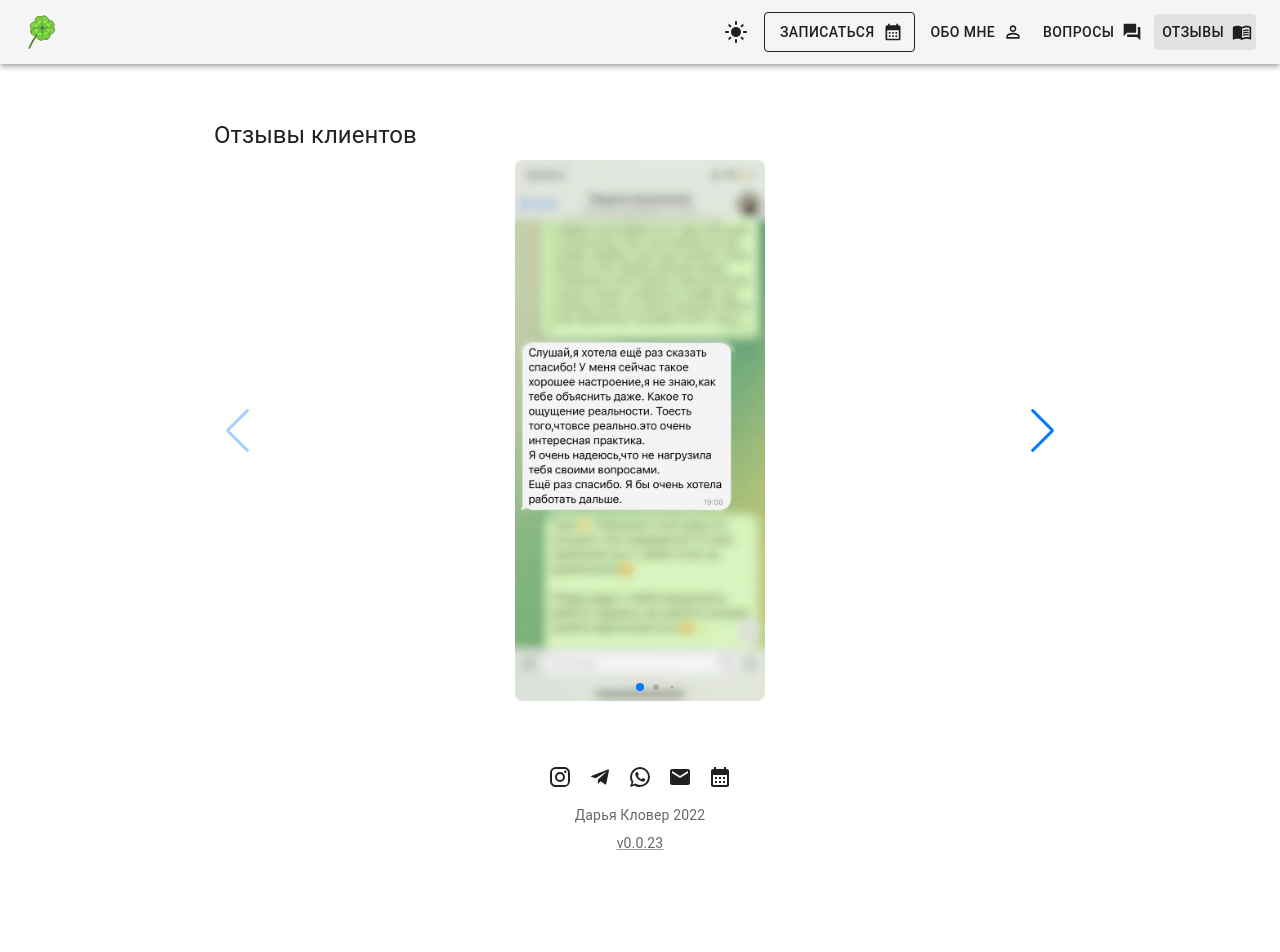
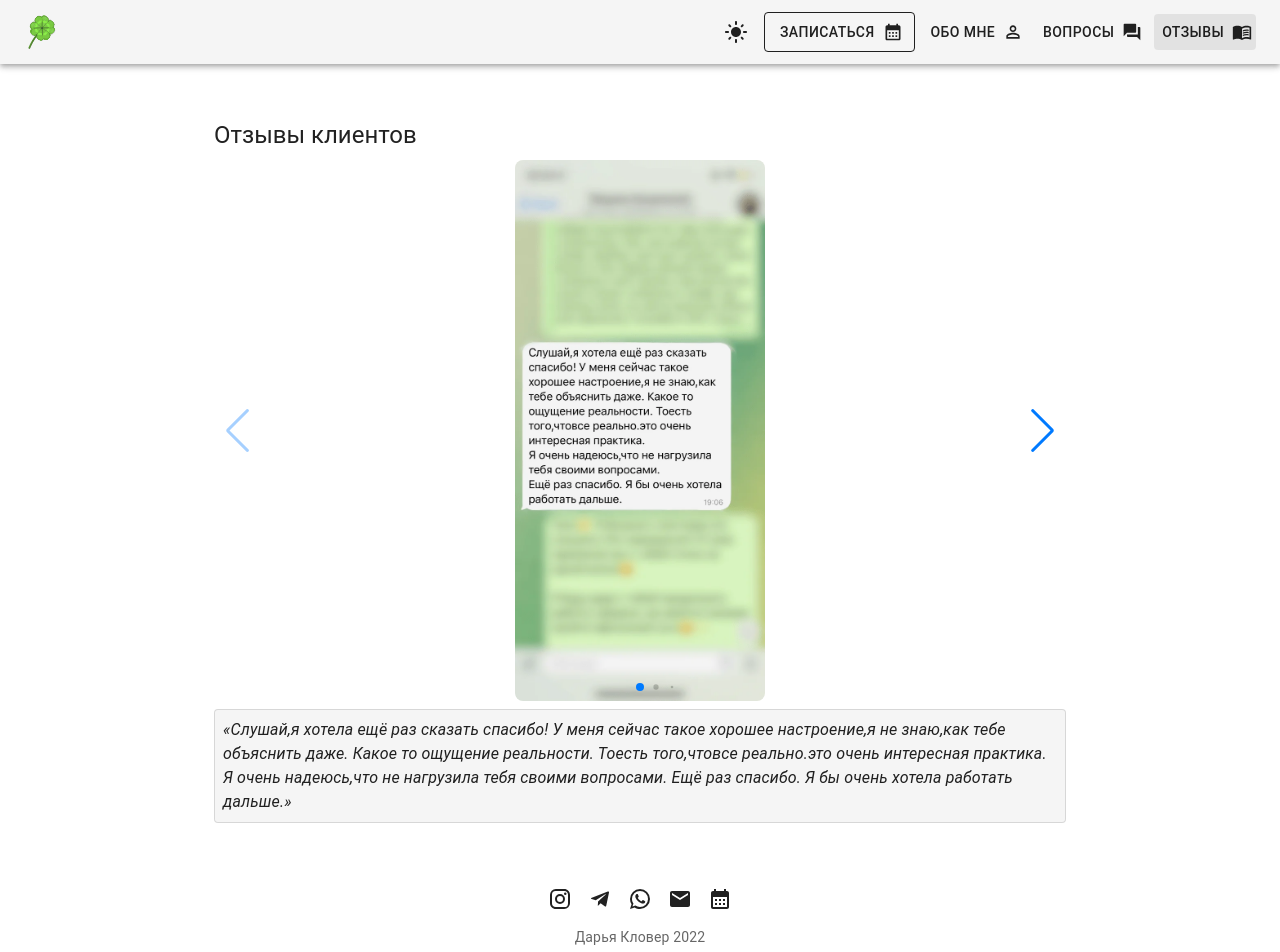
Before and after one commit to SiarheiBobryk/dariaklover, a React (Create React App) app: page /references in a window 1280 px wide. Shown: the top 952 px of the page. Before the commit the page ends 861 px from the top, so only its background shows below. Built offline with nearby package versions, Linux system fonts and the light colour scheme; a web font is replaced by a local one.

Commit message:
Improve a11y for references (#304)

```diff
--- a/src/components/References/References.tsx
+++ b/src/components/References/References.tsx
@@ -1,11 +1,13 @@
 import * as React from 'react';
 
-import { styled } from '@mui/material/styles';
+import { styled, Theme } from '@mui/material/styles';
 import SkeletonMui from '@mui/material/Skeleton';
 
 import { Swiper, SwiperSlide } from 'swiper/react';
 import { Lazy, Pagination, Navigation, A11y } from 'swiper';
 
+import Paper from '@mui/material/Paper';
+import Typography from '@mui/material/Typography';
 import Heading from '../Heading';
 
 import 'swiper/css';
@@ -21,6 +23,7 @@ export interface ReferenceData {
   srcSet: string;
   alt: string;
   title: string;
+  description: string;
 }
 
 export const references: ReferenceData[] = [
@@ -29,54 +32,71 @@ export const references: ReferenceData[] = [
     srcSet: `${PUBLIC_PATH}001/reference_001_z4hzxz_c_scale,w_612.webp 612w`,
     alt: 'Отзыв 1',
     title: 'Помогаю найти мотивацию',
+    // eslint-disable-next-line max-len
+    description: `Слушай,я хотела ещё раз сказать спасибо! У меня сейчас такое хорошее настроение,я не знаю,как тебе объяснить даже. Какое то ощущение реальности. Тоесть того,чтовсе реально.это очень интересная практика. Я очень надеюсь,что не нагрузила тебя своими вопросами. Ещё раз спасибо. Я бы очень хотела работать дальше.`,
   },
   {
     src: `${PUBLIC_PATH}002/reference_002_acntl2_c_scale,w_599.jpg`,
     srcSet: `${PUBLIC_PATH}002/reference_002_acntl2_c_scale,w_599.webp 599w,`,
     alt: 'Отзыв 2',
     title: 'Помогаю включить желаемое состояние',
+    // eslint-disable-next-line max-len
+    description: `Даша, спасибо тебе за коуч-сессию! Это было полезно для меня. Ты помогла мне вспомнить это базовое состояние спокойствия, неспешности, которого часто не хватает в жизни. Теперь я вовремя останавливаю режим «белка в колесе» и выделяю время на себя и свои дела. Мне понравилось задание, где нужно написать 20 дел, которые будут поддерживать меня в желаемом состоянии, свежести, спокойствия, радости. Это как база для других свершений в моей жизни). Еще отметила, что ты располагаешь к себе, это 100%!`,
   },
   {
     src: `${PUBLIC_PATH}003/reference_003_smkyjr_c_scale,w_615.jpg`,
     srcSet: `${PUBLIC_PATH}003/reference_003_smkyjr_c_scale,w_615.webp 615w,`,
     alt: 'Отзыв 3',
     title: 'Помогаю наладить пищевое поведение',
+    // eslint-disable-next-line max-len
+    description: `Привет 🤗 Да, конечно 👌🏻 За время работы с тобой я пришла к принятию своего текущего веса, рациона питания. Все стабилизировалось и меня уже не штормит то в переедание, то в голодание. Сладкое не переедаю, разрешаю себе в умеренных количествах. И теперь знаю набор инструментов по регулированию тяги к сладкому и контролю рациона✨ Благодарю за столь ценную информацию, мягкое ведение и понимание🌹`,
   },
   {
     src: `${PUBLIC_PATH}004/reference_004_l7vi5b_c_scale,w_633.jpg`,
     srcSet: `${PUBLIC_PATH}004/reference_004_l7vi5b_c_scale,w_633.webp 633w`,
     alt: 'Отзыв 4',
     title: 'Помогаю в освоении полезных привычек',
+    // eslint-disable-next-line max-len
+    description: `Даша, большое спасибо за медитацию с едой. Прекрасная практика, которая позволила замедлиться и раскрыть более полно вкус любимой еды (от арамота до послевкусия). А самое главное, понять, что для удовлетворения достаточно съесть совсем чуть-чуть и получить при этом не меньше удовольствия. Очень понравилось 🥰`,
   },
   {
     src: `${PUBLIC_PATH}005/reference_005_rtxopi_c_scale,w_603.jpg`,
     srcSet: `${PUBLIC_PATH}005/reference_005_rtxopi_c_scale,w_603.webp 603w`,
     alt: 'Отзыв 5',
     title: 'Помогаю определить истинные цели',
+    // eslint-disable-next-line max-len
+    description: `Спасибо большое, Дарья,за профессиональный и оптимистичный подход. ❤️🙏 Поняла, что нет нерешаемых проблем, и что важно выстроить свой день и свою жизнь максимально полезно и со здоровыми привычками, поняла, что на уровень жизни и счастья влияют и атмосфера места, где живешь, и окружение, и твоя самореализация и присутствие вдохновляющих людей, и выстраивание здоровых личных границ. Спасибо за наводящие вопросы, которые глубже помогли увидеть себя и цель, куда двигаться 💛🙏`,
   },
   {
     src: `${PUBLIC_PATH}006/reference_006_yvgszc_c_scale,w_624.jpg`,
     srcSet: `${PUBLIC_PATH}006/reference_006_yvgszc_c_scale,w_624.webp 624w`,
     alt: 'Отзыв 6',
     title: 'Помогаю расставить приоритеты',
+    // eslint-disable-next-line max-len
+    description: `Даша, благодарю тебя за консультацию. Она прошла легко и непринуждённо. В очередной раз пришло осознание, что надо не только знать, но и делать. А за счёт расставленных акцентов и подведённых итогов стало ясно, какие шаги важны для поддержания ресурсного потенциала и здоровья. Спасибо ❤️`,
   },
   {
     src: `${PUBLIC_PATH}007/reference_007_wu3eqj_c_scale,w_639.jpg`,
     srcSet: `${PUBLIC_PATH}007/reference_007_wu3eqj_c_scale,w_639.webp 639w`,
     alt: 'Отзыв 7',
     title: 'Помогаю обрести душевный покой',
+    // eslint-disable-next-line max-len
+    description: `Встреча мне дала чувство умиротворения, спокойствия, чувство, когда не хочется никуда спешить, чувство небольшого понимания , что мне нужно и как я могу постепенно к этому идти`,
   },
   {
     src: `${PUBLIC_PATH}008/reference_008_g9udvj_c_scale,w_626.jpg`,
     srcSet: `${PUBLIC_PATH}008/reference_008_g9udvj_c_scale,w_626.webp 626w`,
     alt: 'Отзыв 8',
     title: 'Помогаю понять себя и свое тело',
+    // eslint-disable-next-line max-len
+    description: `Положительные изменения: Понемногу стала более осознанно питаться , отслеживать голод и насыщение, понимать по какой причине я ем, даже когда не хочется, осознавать, что в этом нет никакого смысла на данный момент`,
   },
   {
     src: `${PUBLIC_PATH}009/reference_009_vzitye_c_scale,w_647.jpg`,
     srcSet: `${PUBLIC_PATH}009/reference_009_vzitye_c_scale,w_647.webp 647w`,
     alt: 'Отзыв 9',
     title: 'Помогаю найти в себе силы',
+    description: `благодарю! очень много благодарю что ви справились со мною лучше чем в етом ролике`,
   },
 ];
 
@@ -97,14 +117,29 @@ export interface ReferencesProps {
   heading?: string;
 }
 
+export interface SwiperClass {
+  activeIndex: number;
+}
+
 function References(props: ReferencesProps) {
+  const [currentSlideIndex, setCurrentSlideIndex] = React.useState(0);
   const { heading } = props;
   const height = '541';
   const width = '250';
+
+  const handleOnSlideChange = React.useCallback(
+    function handleOnSlideChange(swiper: SwiperClass) {
+      const { activeIndex } = swiper;
+      setCurrentSlideIndex(Number(activeIndex));
+    },
+    [setCurrentSlideIndex],
+  );
+
   return (
     <>
       <Heading>{heading}</Heading>
       <Swiper
+        onSlideChange={handleOnSlideChange}
         a11y={{
           enabled: true,
           nextSlideMessage: 'Следующий отзыв',
@@ -121,7 +156,7 @@ function References(props: ReferencesProps) {
         pagination={{
           dynamicBullets: true,
         }}
-        style={{ height: `${height}px` }}
+        style={{ height: `${height}px`, marginTop: '8px', marginBottom: '8px' }}
       >
         {references.map(function mapReferences(item: ReferenceData) {
           return (
@@ -136,6 +171,22 @@ function References(props: ReferencesProps) {
           );
         })}
       </Swiper>
+      <Paper
+        variant="outlined"
+        sx={{
+          p: 1,
+          backgroundColor: (theme: Theme) => {
+            return theme.palette.action.hover;
+          },
+        }}
+      >
+        <Typography
+          component="blockquote"
+          sx={{ fontStyle: 'italic', '&::before': { content: '"«"' }, '&::after': { content: '"»"' } }}
+        >
+          {references[currentSlideIndex].description}
+        </Typography>
+      </Paper>
     </>
   );
 }
```
